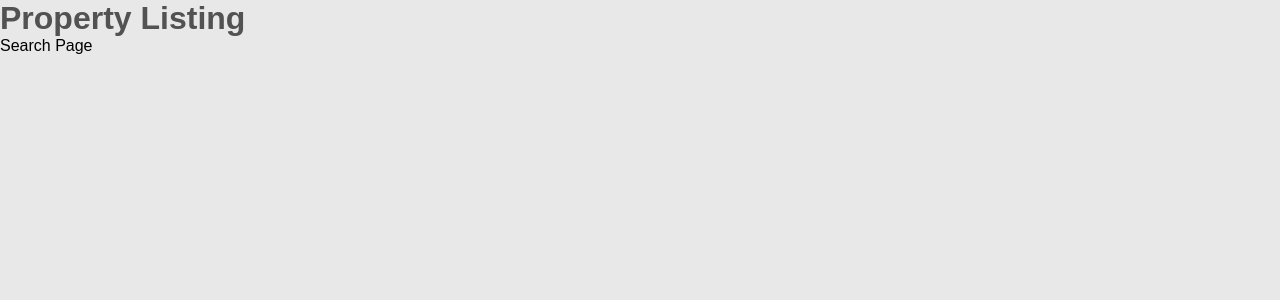
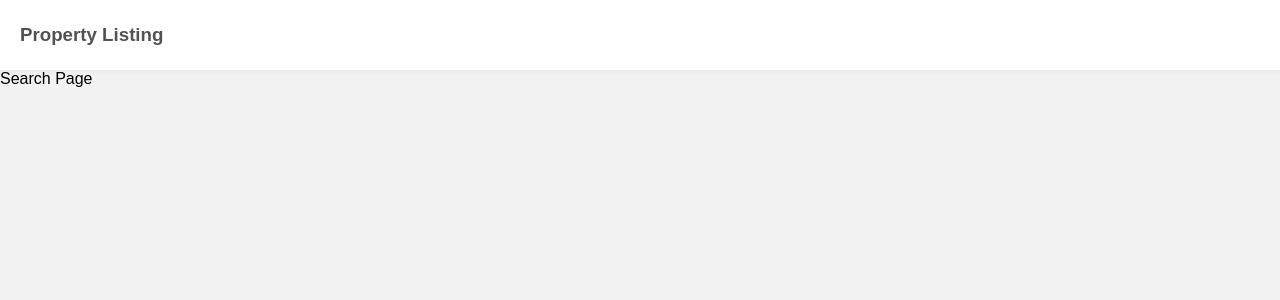
Before and after one commit to MadeBaruna/property-listing, a React (Create React App) app: page / in a window 1280 px wide. Shown: the top 300 px of the page. Built offline with nearby package versions, Linux system fonts and the light colour scheme.

Commit message:
Add header

```diff
--- a/src/App.tsx
+++ b/src/App.tsx
@@ -3,12 +3,13 @@ import { GlobalStyle } from './GlobalStyle';
 import { BrowserRouter as Router, Switch, Route } from 'react-router-dom';
 import Detail from './pages/Detail';
 import Search from './pages/Search';
+import Header from './components/Header';
 
 const App: React.FC = () => {
   return (
     <div className="App">
       <GlobalStyle />
-      <h1>Property Listing</h1>
+      <Header />
       <Router>
         <Switch>
           <Route exact path="/" component={Search} />
--- a/src/GlobalStyle.tsx
+++ b/src/GlobalStyle.tsx
@@ -2,7 +2,7 @@ import { createGlobalStyle } from 'styled-components';
 
 export const GlobalStyle = createGlobalStyle`
   body {
-    background-color: rgb(232, 232, 232) !important;
+    background-color: #f2f2f2 !important;
     font-family: sans-serif;
     margin: 0;
     padding: 0;
--- /dev/null
+++ b/src/components/Header.tsx
@@ -0,0 +1,19 @@
+import React from 'react';
+import styled from 'styled-components';
+
+const Container = styled.div`
+  display: flex;
+  align-items: center;
+  background: white;
+  height: 70px;
+  padding: 0px 20px;
+  box-shadow: 0px 1px 5px 0px rgba(0,0,0,0.05);
+`;
+
+const Header: React.FC = () => (
+  <Container>
+    <h3>Property Listing</h3>
+  </Container>
+);
+
+export default Header;
```
